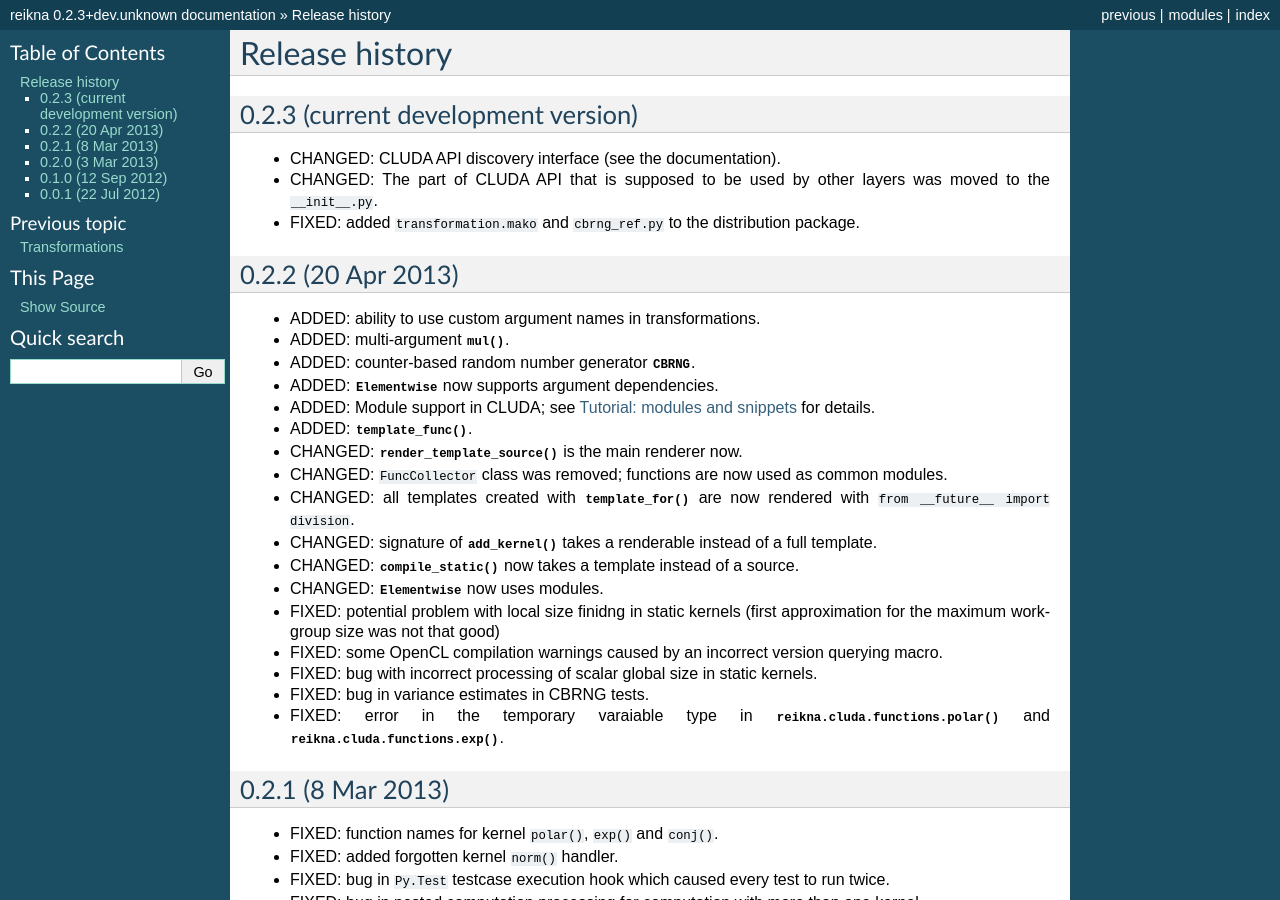
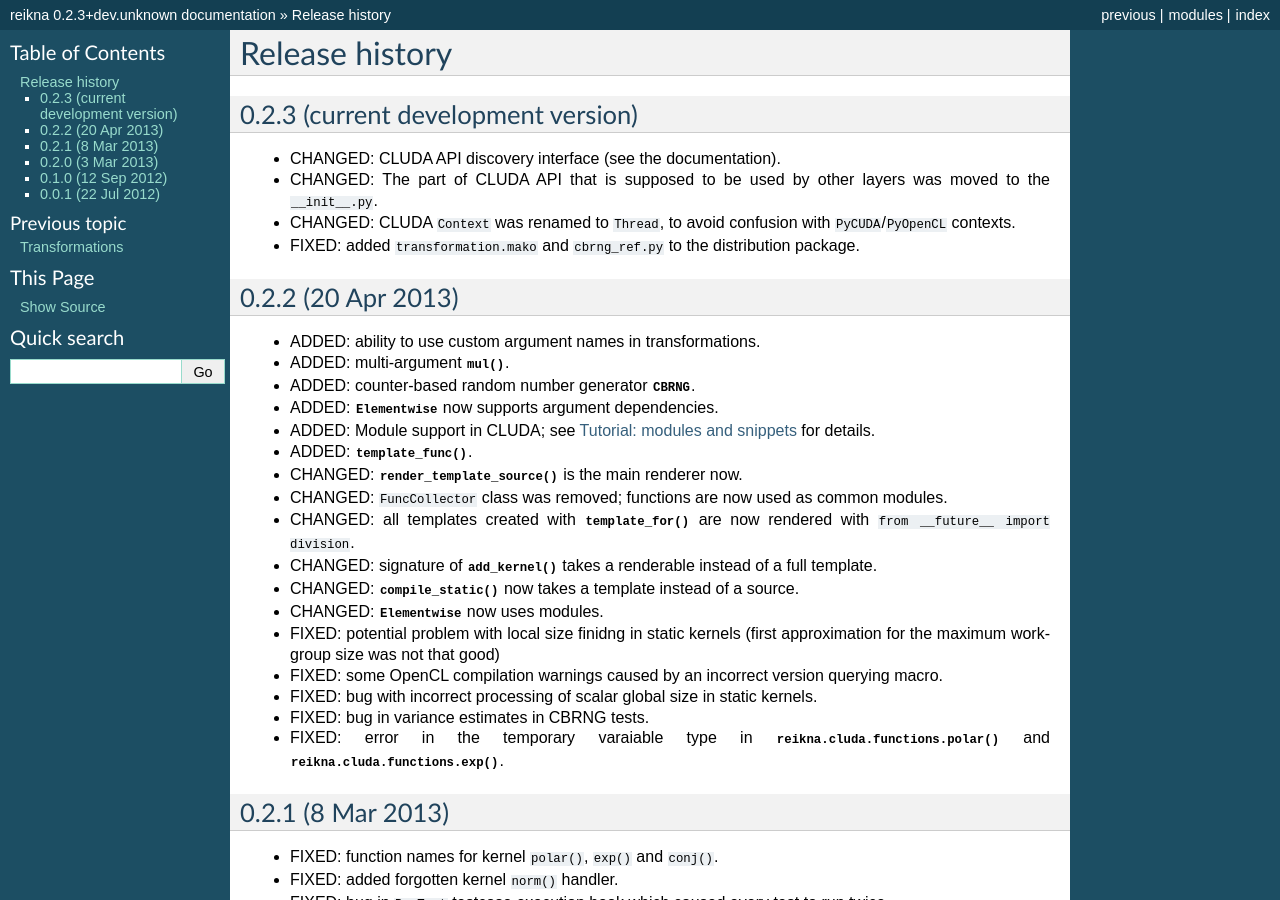
Before and after one commit to fjarri/reikna, a Sphinx documentation site: the page built from doc/source/history.rst, in a window 1280 px wide and 900 px high. Built offline with Sphinx 7.4.7, drawn with Linux system fonts in a browser that asks for light colours.

Commit message:
doc/history: documented the change from Context to Thread

```diff
--- a/doc/source/history.rst
+++ b/doc/source/history.rst
@@ -9,6 +9,8 @@ Release history
 * CHANGED: CLUDA API discovery interface (see the documentation).
 
 * CHANGED: The part of CLUDA API that is supposed to be used by other layers was moved to the ``__init__.py``.
+
+* CHANGED: CLUDA ``Context`` was renamed to ``Thread``, to avoid confusion with ``PyCUDA``/``PyOpenCL`` contexts.
 
 * FIXED: added ``transformation.mako`` and ``cbrng_ref.py`` to the distribution package.
 
```
